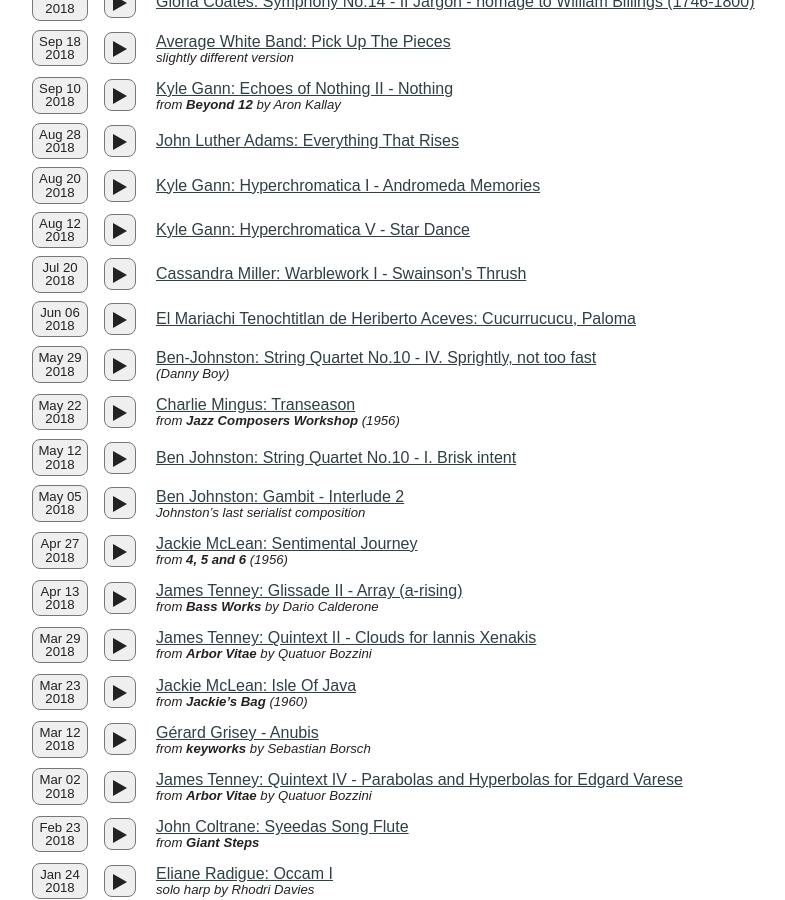
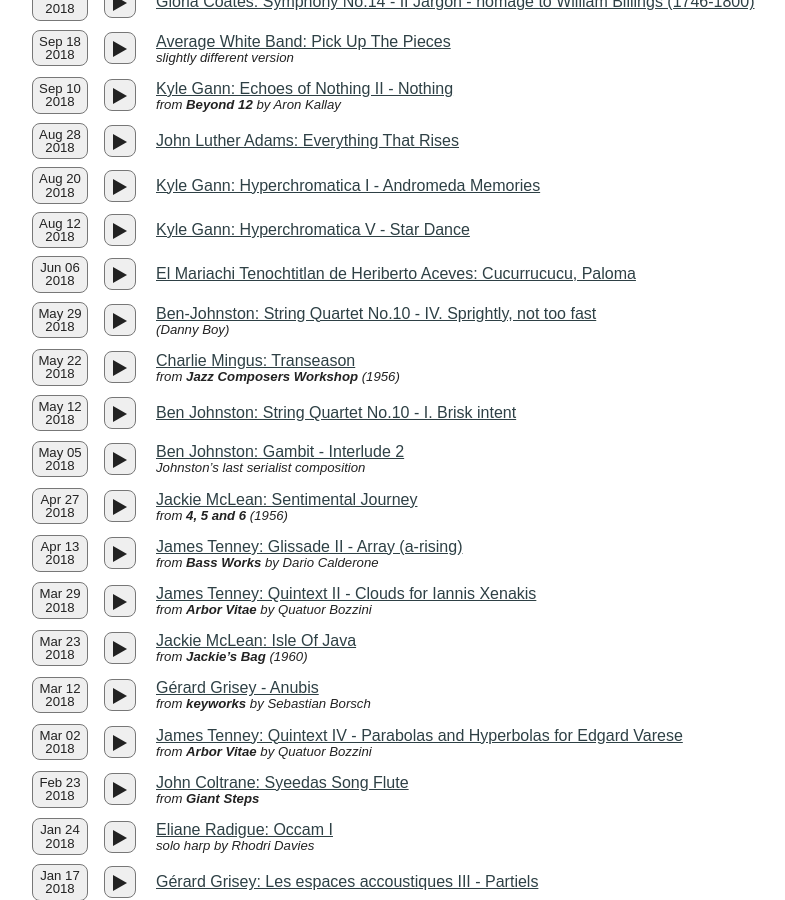
Before and after one commit to bjorsq/bjorsq.github.com, a Jekyll site: the page built from podcast.md, in a window 1280 px wide and 900 px high, scrolled down 4921 px. Shown: the whole window, without its empty margins (0-785 px from the left). Built offline with Jekyll 4.4.1, drawn with Linux system fonts in a browser that asks for light colours.

Commit message:
Updated podcast

```diff
--- a/_data/podcast.yml
+++ b/_data/podcast.yml
@@ -529,11 +529,6 @@
   description: ""
   file: "Kyle-Gann-Hyperchromatica-V.Star-Dance.mp3"
   title: "Kyle Gann: Hyperchromatica V - Star Dance"
--
-  date: "2018-07-20"
-  description: ""
-  file: "Cassandra-Miller-Warblework-I-Swainson's-Thrush.mp3"
-  title: "Cassandra Miller: Warblework I - Swainson's Thrush"
 -
   date: "2018-06-06"
   description: ""
```
